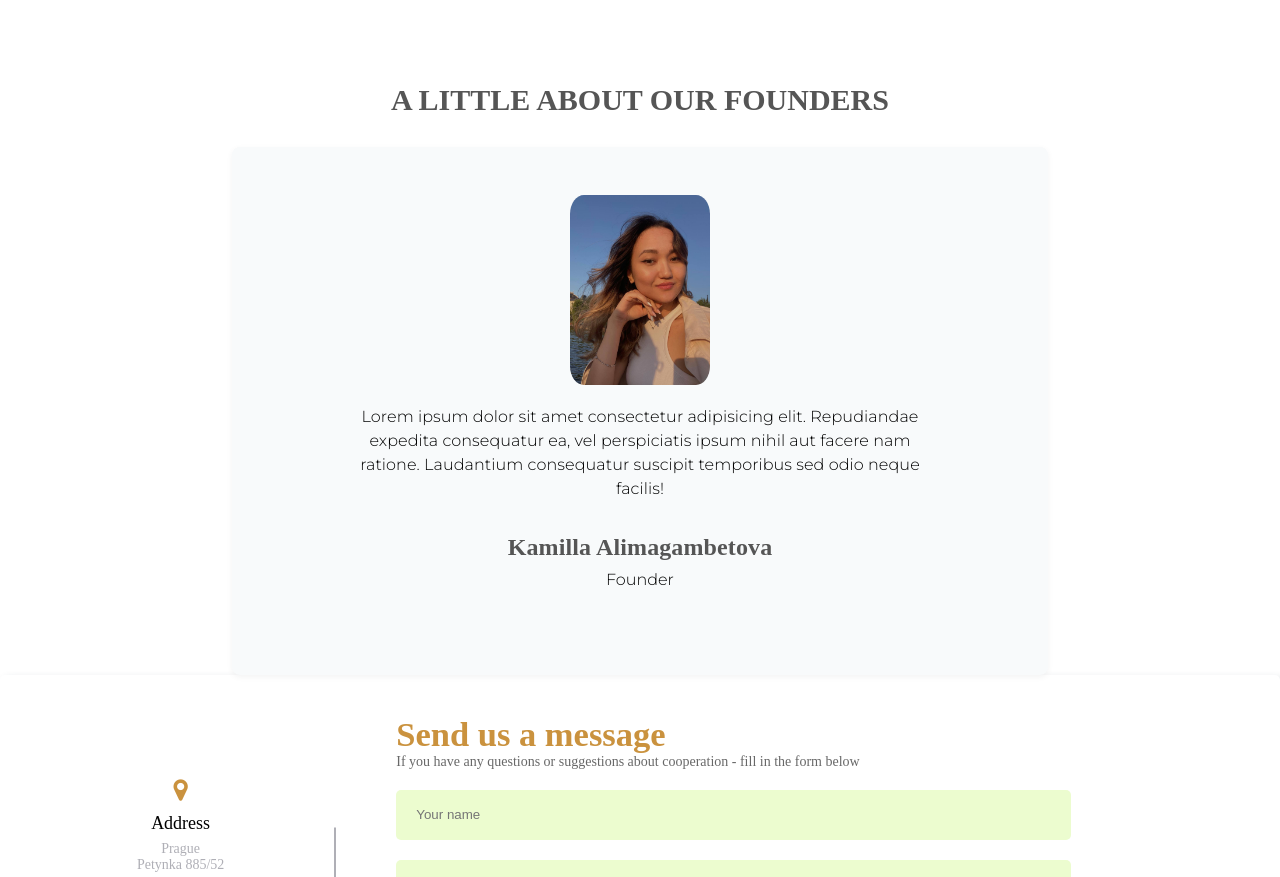
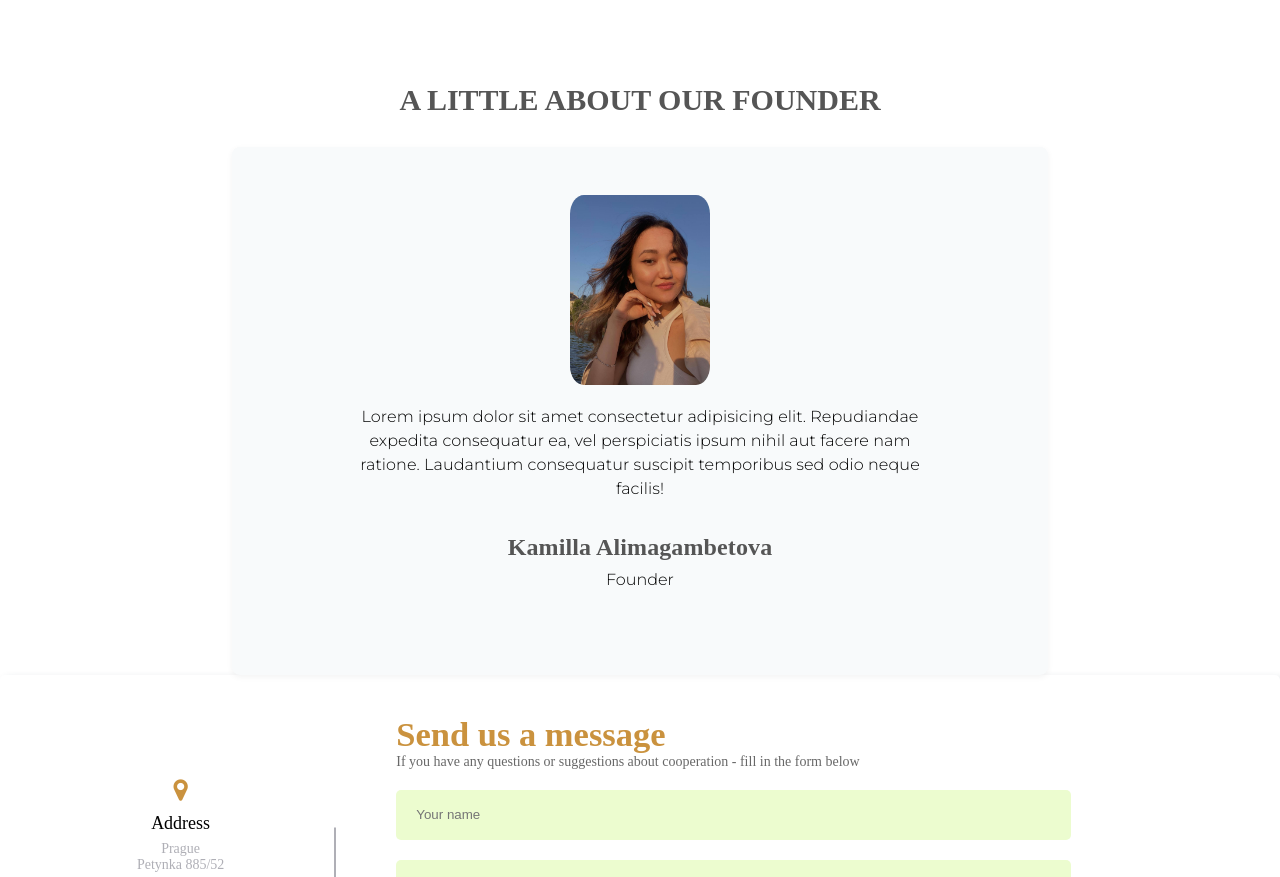
Before and after one commit to kamilla132/jewelery_web, a plain HTML site: page index.html in a window 1280 px wide. Shown: the part 1856-2733 px from the top of the page. Drawn offline with Linux system fonts and the light colour scheme; files whose address does not match are found by name.

Commit message:
Update index.html

```diff
--- a/index.html
+++ b/index.html
@@ -311,7 +311,7 @@
             <div class="container-testi">
                 <article class="container-testi__title">
                     <h2 class="title__about">
-                        A little about our founders
+                        A little about our founder
                     </h2>
                 </article>
                 <div class="testimonials__wrapper">
```
